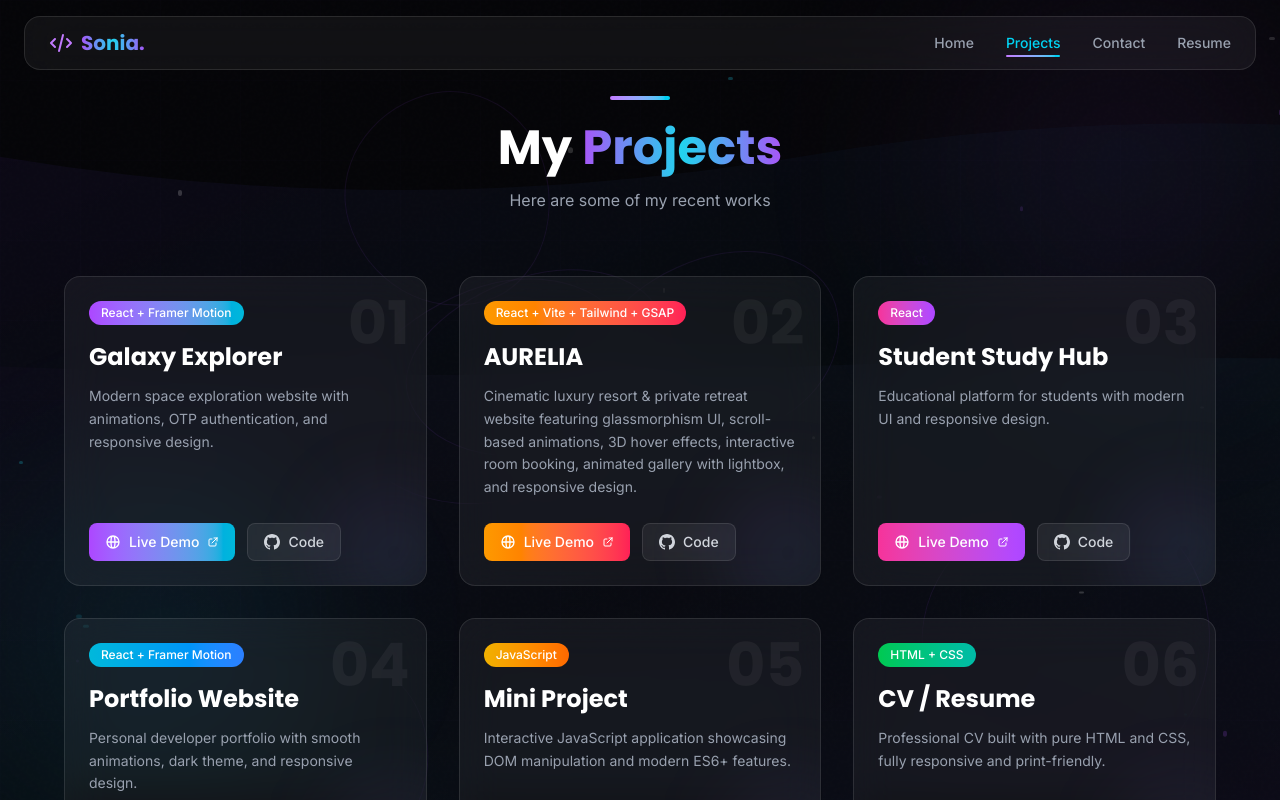
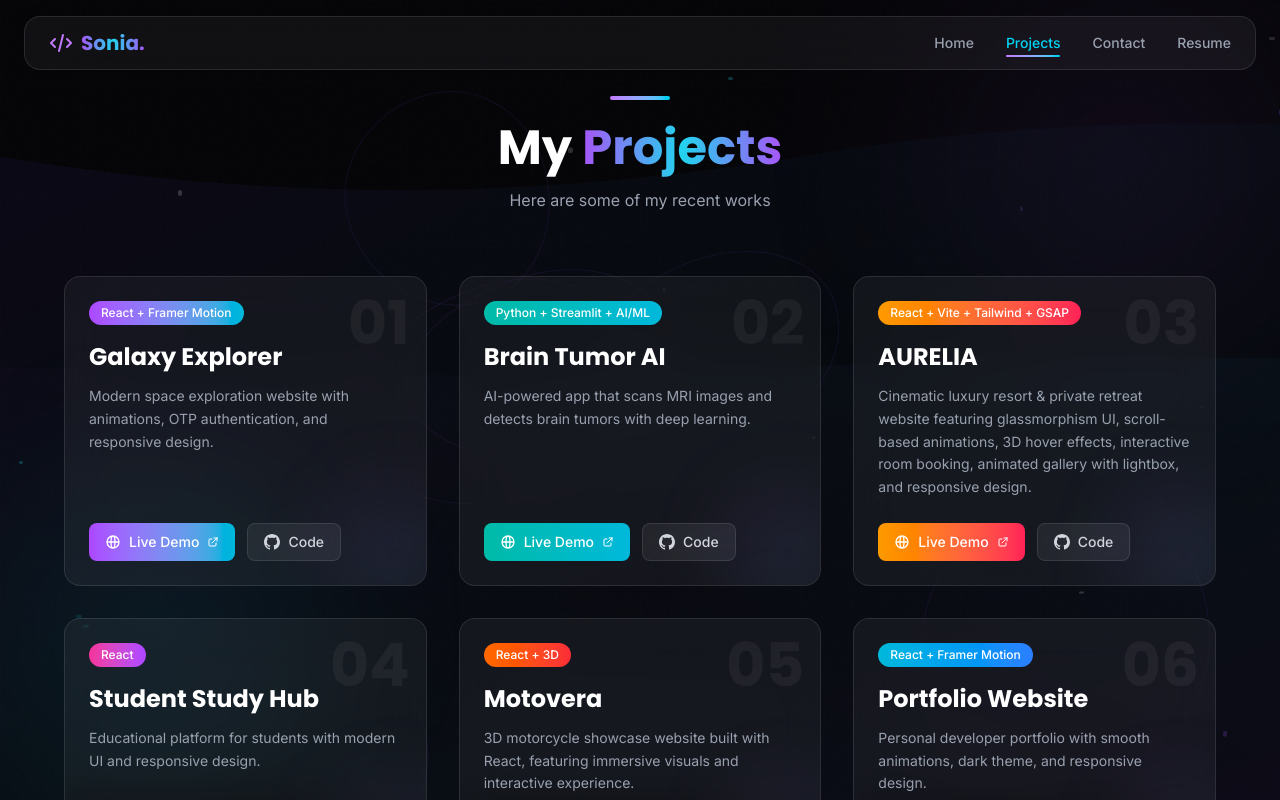
Before and after one commit to Sonia486/Portfolio, a React (Vite) app: page /projects in a window 1280 px wide. Shown: the top 800 px of the page. Built offline with nearby package versions, Linux system fonts and the light colour scheme.

Commit message:
Updated ProjectsPage - added Brain Tumor AI and Motovera

```diff
--- a/src/pages/ProjectsPage.jsx
+++ b/src/pages/ProjectsPage.jsx
@@ -32,6 +32,15 @@ const projects = [
   },
   {
     id: 2,
+    name: 'Brain Tumor AI',
+    tech: 'Python + Streamlit + AI/ML',
+    description: 'AI-powered app that scans MRI images and detects brain tumors with deep learning.',
+    github: 'https://github.com/Sonia486',
+    live: 'https://sonia-brain-tumor-ai.streamlit.app/',
+    color: 'from-teal-500 to-cyan-500',
+  },
+  {
+    id: 3,
     name: 'AURELIA',
     tech: 'React + Vite + Tailwind + GSAP',
     description: 'Cinematic luxury resort & private retreat website featuring glassmorphism UI, scroll-based animations, 3D hover effects, interactive room booking, animated gallery with lightbox, and responsive design.',
@@ -40,7 +49,7 @@ const projects = [
     color: 'from-amber-500 to-rose-500',
   },
   {
-    id: 3,
+    id: 4,
     name: 'Student Study Hub',
     tech: 'React',
     description: 'Educational platform for students with modern UI and responsive design.',
@@ -49,7 +58,16 @@ const projects = [
     color: 'from-pink-500 to-purple-500',
   },
   {
-    id: 4,
+    id: 5,
+    name: 'Motovera',
+    tech: 'React + 3D',
+    description: '3D motorcycle showcase website built with React, featuring immersive visuals and interactive experience.',
+    github: 'https://github.com/Sonia486',
+    live: 'https://motovera-3d-motorcycle.netlify.app/',
+    color: 'from-orange-500 to-red-500',
+  },
+  {
+    id: 6,
     name: 'Portfolio Website',
     tech: 'React + Framer Motion',
     description: 'Personal developer portfolio with smooth animations, dark theme, and responsive design.',
@@ -58,7 +76,7 @@ const projects = [
     color: 'from-cyan-500 to-blue-500',
   },
   {
-    id: 5,
+    id: 7,
     name: 'Mini Project',
     tech: 'JavaScript',
     description: 'Interactive JavaScript application showcasing DOM manipulation and modern ES6+ features.',
@@ -67,7 +85,7 @@ const projects = [
     color: 'from-yellow-500 to-orange-500',
   },
   {
-    id: 6,
+    id: 8,
     name: 'CV / Resume',
     tech: 'HTML + CSS',
     description: 'Professional CV built with pure HTML and CSS, fully responsive and print-friendly.',
```
